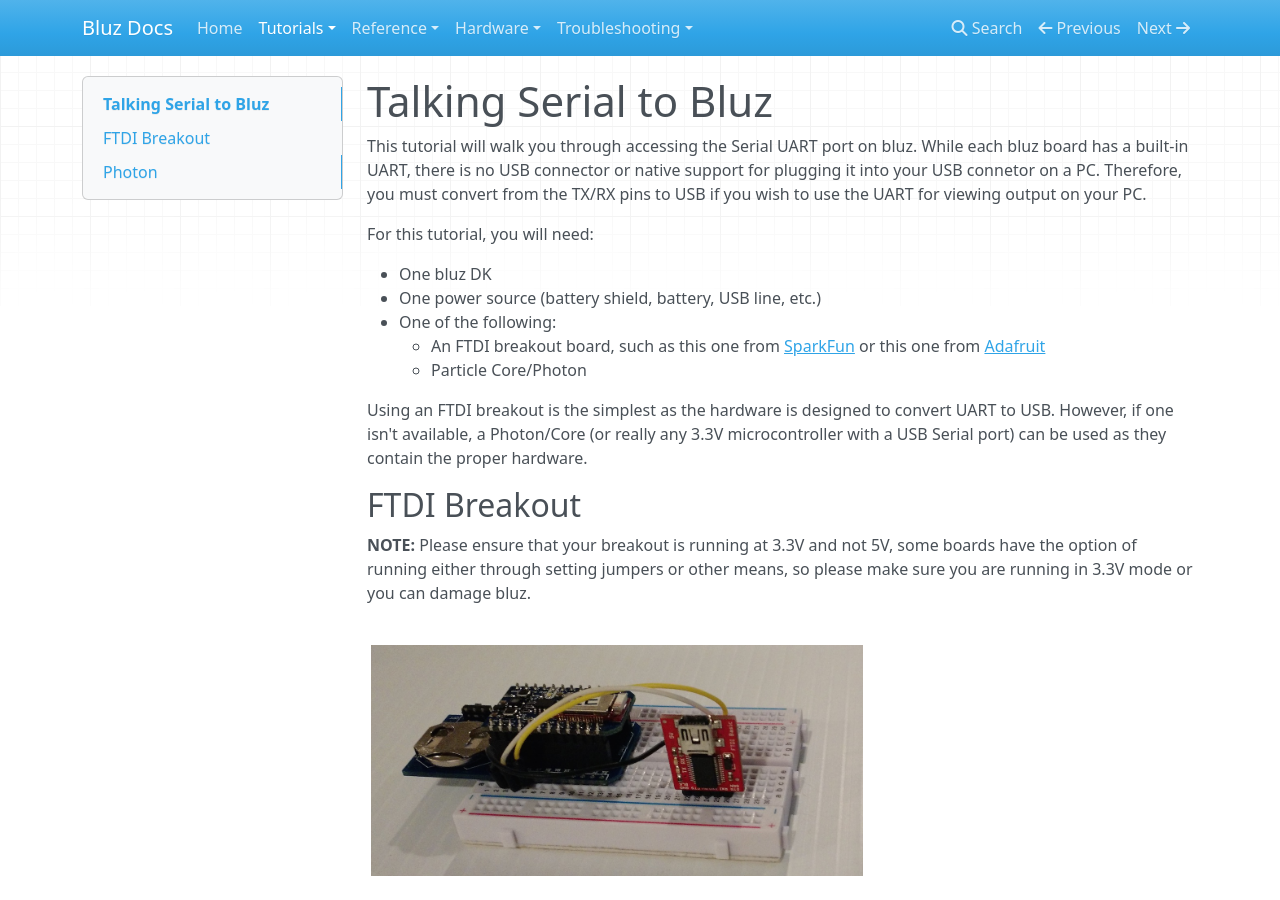
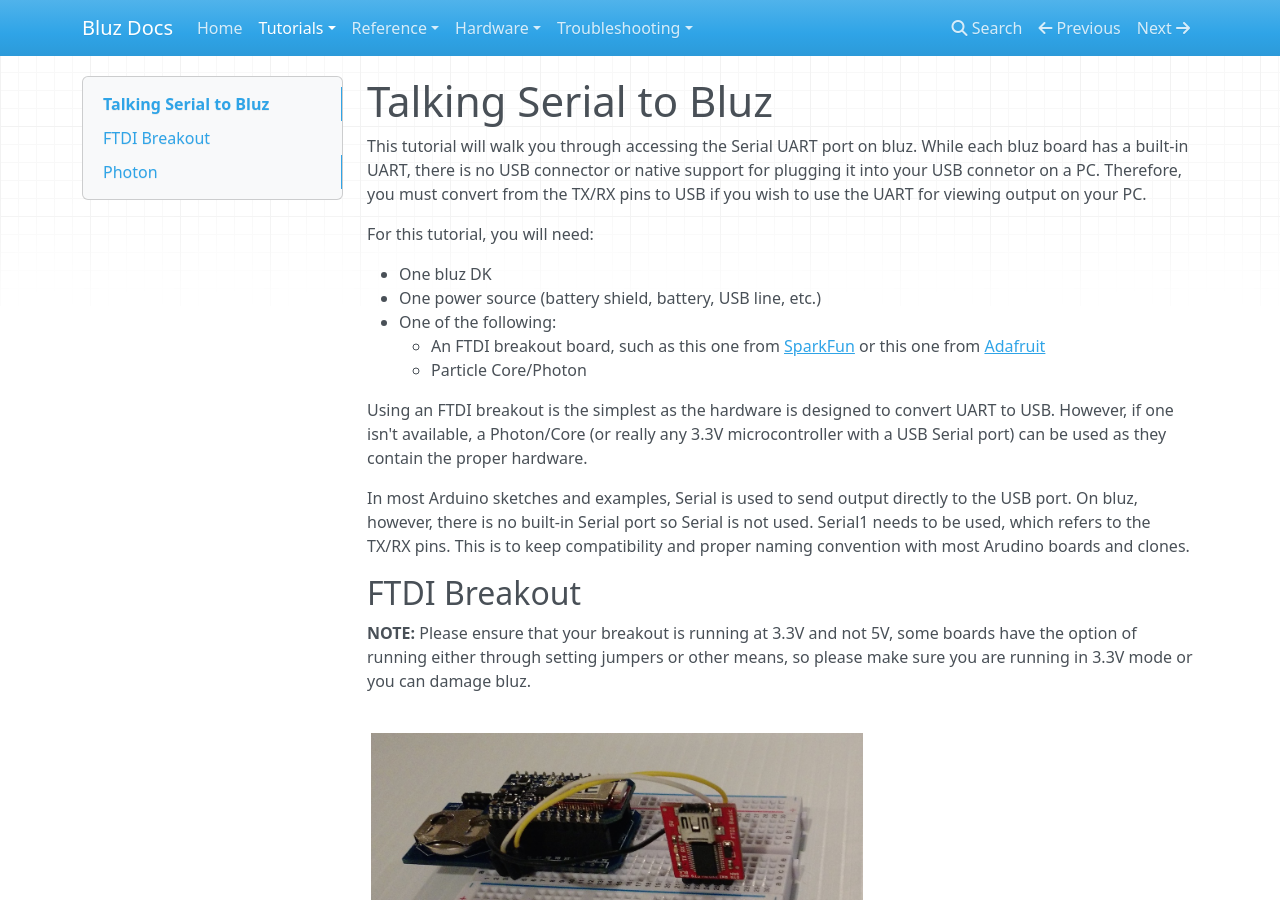
Before and after one commit to bluzDK/bluz-docs, an MkDocs documentation site: the page built from docs/tutorials/serial.md, in a window 1280 px wide and 900 px high. Built offline with MkDocs 1.6.1, drawn with Linux system fonts in a browser that asks for light colours; nearby versions of some CDN libraries; old or Windows-style settings are respelled for this version of MkDocs.

Commit message:
add note about Serial and Serial1 in the tutorial

```diff
--- a/docs/tutorials/serial.md
+++ b/docs/tutorials/serial.md
@@ -11,6 +11,8 @@ For this tutorial, you will need:
     - Particle Core/Photon
 
 Using an FTDI breakout is the simplest as the hardware is designed to convert UART to USB. However, if one isn't available, a Photon/Core (or really any 3.3V microcontroller with a USB Serial port) can be used as they contain the proper hardware.
+
+In most Arduino sketches and examples, Serial is used to send output directly to the USB port. On bluz, however, there is no built-in Serial port so Serial is not used. Serial1 needs to be used, which refers to the TX/RX pins. This is to keep compatibility and proper naming convention with most Arudino boards and clones.
 
 ##FTDI Breakout
 **NOTE:** Please ensure that your breakout is running at 3.3V and not 5V, some boards have the option of running either through setting jumpers or other means, so please make sure you are running in 3.3V mode or you can damage bluz.
```
